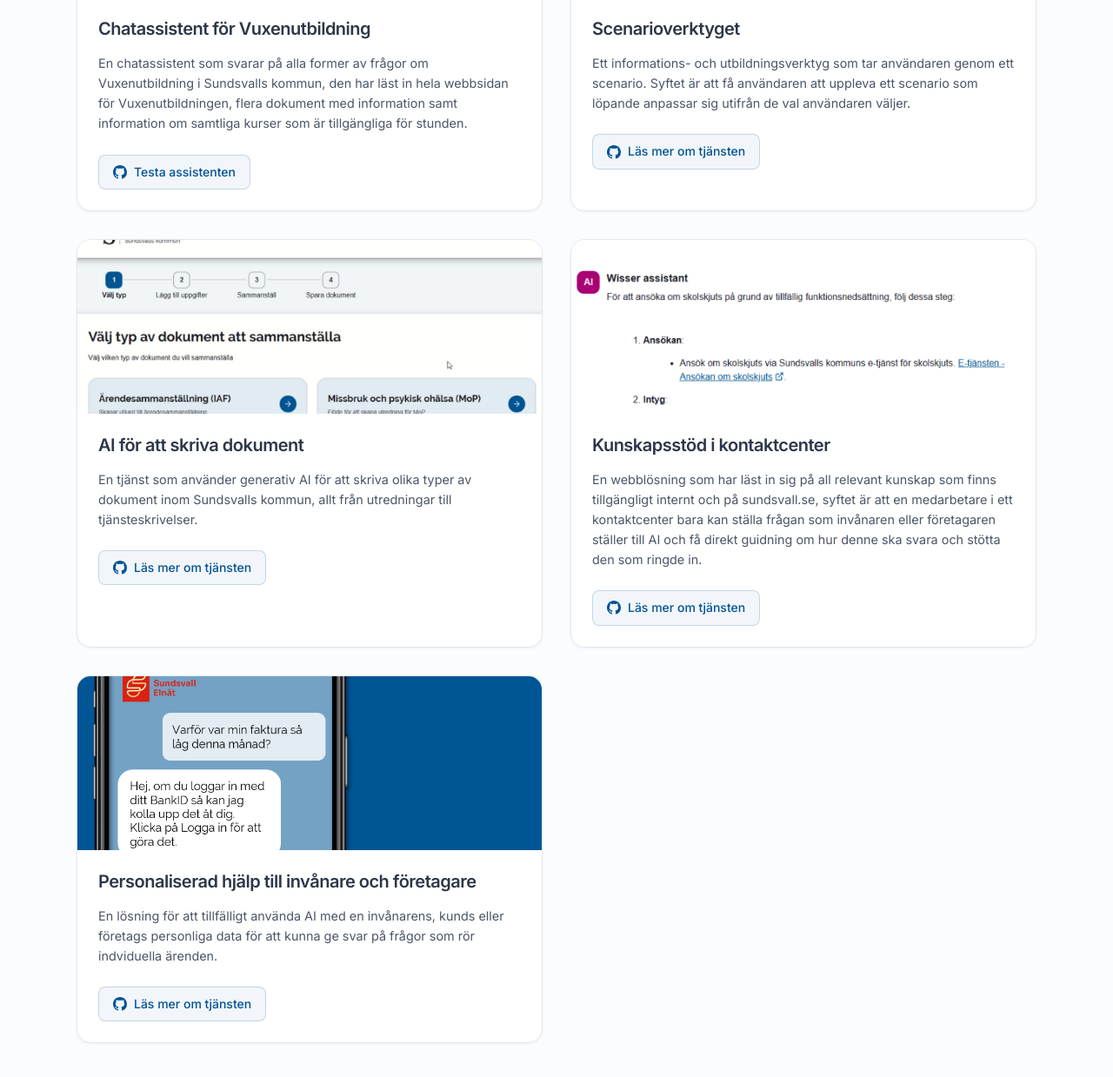
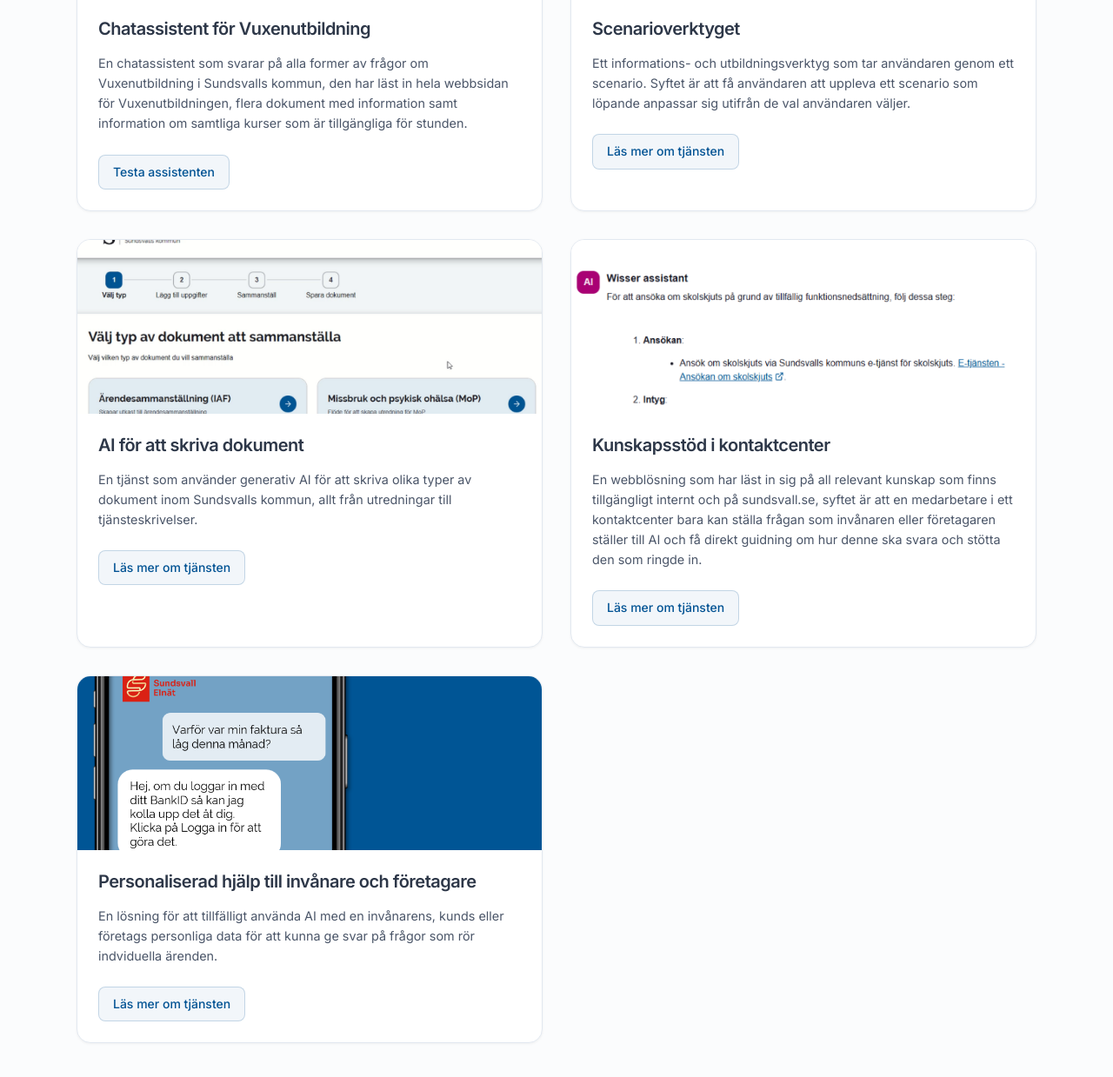
Before and after one commit to eneo-ai/eneo-ai-website, a plain HTML site: page om-eneo.html in a window 1280 px wide. Shown: the part 3240-4479 px from the top of the page at 87% size. Drawn offline with Linux system fonts and the light colour scheme.

Commit message:
Removed github icon from class webapp-link

```diff
--- a/css/pages/om-eneo.css
+++ b/css/pages/om-eneo.css
@@ -285,13 +285,6 @@
     transform: translateY(-1px);
 }
 
-.webapp-link svg {
-    transition: transform var(--transition-smooth);
-}
-
-.webapp-link:hover svg {
-    transform: scale(1.1);
-}
 
 /* Documentation Section */
 .documentation-grid {
--- a/om-eneo.html
+++ b/om-eneo.html
@@ -274,9 +274,6 @@
                             <h3>Chatassistent för Vuxenutbildning</h3>
                             <p>En chatassistent som svarar på alla former av frågor om Vuxenutbildning i Sundsvalls kommun, den har läst in hela webbsidan för Vuxenutbildningen, flera dokument med information samt information om samtliga kurser som är tillgängliga för stunden.</p>
                             <a href="https://sundsvall.se/vuxenutbildning" class="webapp-link">
-                                <svg width="16" height="16" fill="currentColor" viewBox="0 0 16 16">
-                                    <path d="M8 0C3.58 0 0 3.58 0 8c0 3.54 2.29 6.53 5.47 7.59.4.07.55-.17.55-.38 0-.19-.01-.82-.01-1.49-2.01.37-2.53-.49-2.69-.94-.09-.23-.48-.94-.82-1.13-.28-.15-.68-.52-.01-.53.63-.01 1.08.58 1.23.82.72 1.21 1.87.87 2.33.66.07-.52.28-.87.51-1.07-1.78-.2-3.64-.89-3.64-3.95 0-.87.31-1.59.82-2.15-.08-.2-.36-1.02.08-2.12 0 0 .67-.21 2.2.82.64-.18 1.32-.27 2-.27.68 0 1.36.09 2 .27 1.53-1.04 2.2-.82 2.2-.82.44 1.1.16 1.92.08 2.12.51.56.82 1.27.82 2.15 0 3.07-1.87 3.75-3.65 3.95.29.25.54.73.54 1.48 0 1.07-.01 1.93-.01 2.2 0 .21.15.46.55.38A8.012 8.012 0 0 0 16 8c0-4.42-3.58-8-8-8z"/>
-                                </svg>
                                 Testa assistenten
                             </a>
                         </div>
@@ -290,9 +287,6 @@
                             <h3>Scenarioverktyget</h3>
                             <p>Ett informations- och utbildningsverktyg som tar användaren genom ett scenario. Syftet är att få användaren att uppleva ett scenario som löpande anpassar sig utifrån de val användaren väljer.</p>
                             <a href="https://utveckling.sundsvall.se/initiativ/exempel-fran-vardagen/2025-07-01-verktyg-for-att-leda-scenarion-med-stod-av-ai" target="_blank" class="webapp-link">
-                                <svg width="16" height="16" fill="currentColor" viewBox="0 0 16 16">
-                                    <path d="M8 0C3.58 0 0 3.58 0 8c0 3.54 2.29 6.53 5.47 7.59.4.07.55-.17.55-.38 0-.19-.01-.82-.01-1.49-2.01.37-2.53-.49-2.69-.94-.09-.23-.48-.94-.82-1.13-.28-.15-.68-.52-.01-.53.63-.01 1.08.58 1.23.82.72 1.21 1.87.87 2.33.66.07-.52.28-.87.51-1.07-1.78-.2-3.64-.89-3.64-3.95 0-.87.31-1.59.82-2.15-.08-.2-.36-1.02.08-2.12 0 0 .67-.21 2.2.82.64-.18 1.32-.27 2-.27.68 0 1.36.09 2 .27 1.53-1.04 2.2-.82 2.2-.82.44 1.1.16 1.92.08 2.12.51.56.82 1.27.82 2.15 0 3.07-1.87 3.75-3.65 3.95.29.25.54.73.54 1.48 0 1.07-.01 1.93-.01 2.2 0 .21.15.46.55.38A8.012 8.012 0 0 0 16 8c0-4.42-3.58-8-8-8z"/>
-                                </svg>
                                 Läs mer om tjänsten
                             </a>
                         </div>
@@ -306,9 +300,6 @@
                             <h3>AI för att skriva dokument</h3>
                             <p>En tjänst som använder generativ AI för att skriva olika typer av dokument inom Sundsvalls kommun, allt från utredningar till tjänsteskrivelser.</p>
                             <a href="https://utveckling.sundsvall.se/initiativ/exempel-fran-vardagen/2025-06-27-ai-for-effektivare-skrivprocesser" target="_blank" class="webapp-link">
-                                <svg width="16" height="16" fill="currentColor" viewBox="0 0 16 16">
-                                    <path d="M8 0C3.58 0 0 3.58 0 8c0 3.54 2.29 6.53 5.47 7.59.4.07.55-.17.55-.38 0-.19-.01-.82-.01-1.49-2.01.37-2.53-.49-2.69-.94-.09-.23-.48-.94-.82-1.13-.28-.15-.68-.52-.01-.53.63-.01 1.08.58 1.23.82.72 1.21 1.87.87 2.33.66.07-.52.28-.87.51-1.07-1.78-.2-3.64-.89-3.64-3.95 0-.87.31-1.59.82-2.15-.08-.2-.36-1.02.08-2.12 0 0 .67-.21 2.2.82.64-.18 1.32-.27 2-.27.68 0 1.36.09 2 .27 1.53-1.04 2.2-.82 2.2-.82.44 1.1.16 1.92.08 2.12.51.56.82 1.27.82 2.15 0 3.07-1.87 3.75-3.65 3.95.29.25.54.73.54 1.48 0 1.07-.01 1.93-.01 2.2 0 .21.15.46.55.38A8.012 8.012 0 0 0 16 8c0-4.42-3.58-8-8-8z"/>
-                                </svg>
                                 Läs mer om tjänsten
                             </a>
                         </div>
@@ -322,9 +313,6 @@
                             <h3>Kunskapsstöd i kontaktcenter</h3>
                             <p>En webblösning som har läst in sig på all relevant kunskap som finns tillgängligt internt och på sundsvall.se, syftet är att en medarbetare i ett kontaktcenter bara kan ställa frågan som invånaren eller företagaren ställer till AI och få direkt guidning om hur denne ska svara och stötta den som ringde in.</p>
                             <a href="https://utveckling.sundsvall.se/initiativ/exempel-fran-vardagen/2025-06-27-ai-for-snabbare-stod-i-kontaktcenter" target="_blank" class="webapp-link">
-                                <svg width="16" height="16" fill="currentColor" viewBox="0 0 16 16">
-                                    <path d="M8 0C3.58 0 0 3.58 0 8c0 3.54 2.29 6.53 5.47 7.59.4.07.55-.17.55-.38 0-.19-.01-.82-.01-1.49-2.01.37-2.53-.49-2.69-.94-.09-.23-.48-.94-.82-1.13-.28-.15-.68-.52-.01-.53.63-.01 1.08.58 1.23.82.72 1.21 1.87.87 2.33.66.07-.52.28-.87.51-1.07-1.78-.2-3.64-.89-3.64-3.95 0-.87.31-1.59.82-2.15-.08-.2-.36-1.02.08-2.12 0 0 .67-.21 2.2.82.64-.18 1.32-.27 2-.27.68 0 1.36.09 2 .27 1.53-1.04 2.2-.82 2.2-.82.44 1.1.16 1.92.08 2.12.51.56.82 1.27.82 2.15 0 3.07-1.87 3.75-3.65 3.95.29.25.54.73.54 1.48 0 1.07-.01 1.93-.01 2.2 0 .21.15.46.55.38A8.012 8.012 0 0 0 16 8c0-4.42-3.58-8-8-8z"/>
-                                </svg>
                                 Läs mer om tjänsten
                             </a>
                         </div>
@@ -338,9 +326,6 @@
                             <h3>Personaliserad hjälp till invånare och företagare</h3>
                             <p>En lösning för att tillfälligt använda AI med en invånarens, kunds eller företags personliga data för att kunna ge svar på frågor som rör indviduella ärenden.</p>
                             <a href="https://utveckling.sundsvall.se/initiativ/exempel-fran-vardagen/2025-07-01-ai-med-personligt-data-pa-mina-sidor" target="_blank" class="webapp-link">
-                                <svg width="16" height="16" fill="currentColor" viewBox="0 0 16 16">
-                                    <path d="M8 0C3.58 0 0 3.58 0 8c0 3.54 2.29 6.53 5.47 7.59.4.07.55-.17.55-.38 0-.19-.01-.82-.01-1.49-2.01.37-2.53-.49-2.69-.94-.09-.23-.48-.94-.82-1.13-.28-.15-.68-.52-.01-.53.63-.01 1.08.58 1.23.82.72 1.21 1.87.87 2.33.66.07-.52.28-.87.51-1.07-1.78-.2-3.64-.89-3.64-3.95 0-.87.31-1.59.82-2.15-.08-.2-.36-1.02.08-2.12 0 0 .67-.21 2.2.82.64-.18 1.32-.27 2-.27.68 0 1.36.09 2 .27 1.53-1.04 2.2-.82 2.2-.82.44 1.1.16 1.92.08 2.12.51.56.82 1.27.82 2.15 0 3.07-1.87 3.75-3.65 3.95.29.25.54.73.54 1.48 0 1.07-.01 1.93-.01 2.2 0 .21.15.46.55.38A8.012 8.012 0 0 0 16 8c0-4.42-3.58-8-8-8z"/>
-                                </svg>
                                 Läs mer om tjänsten
                             </a>
                         </div>
```
